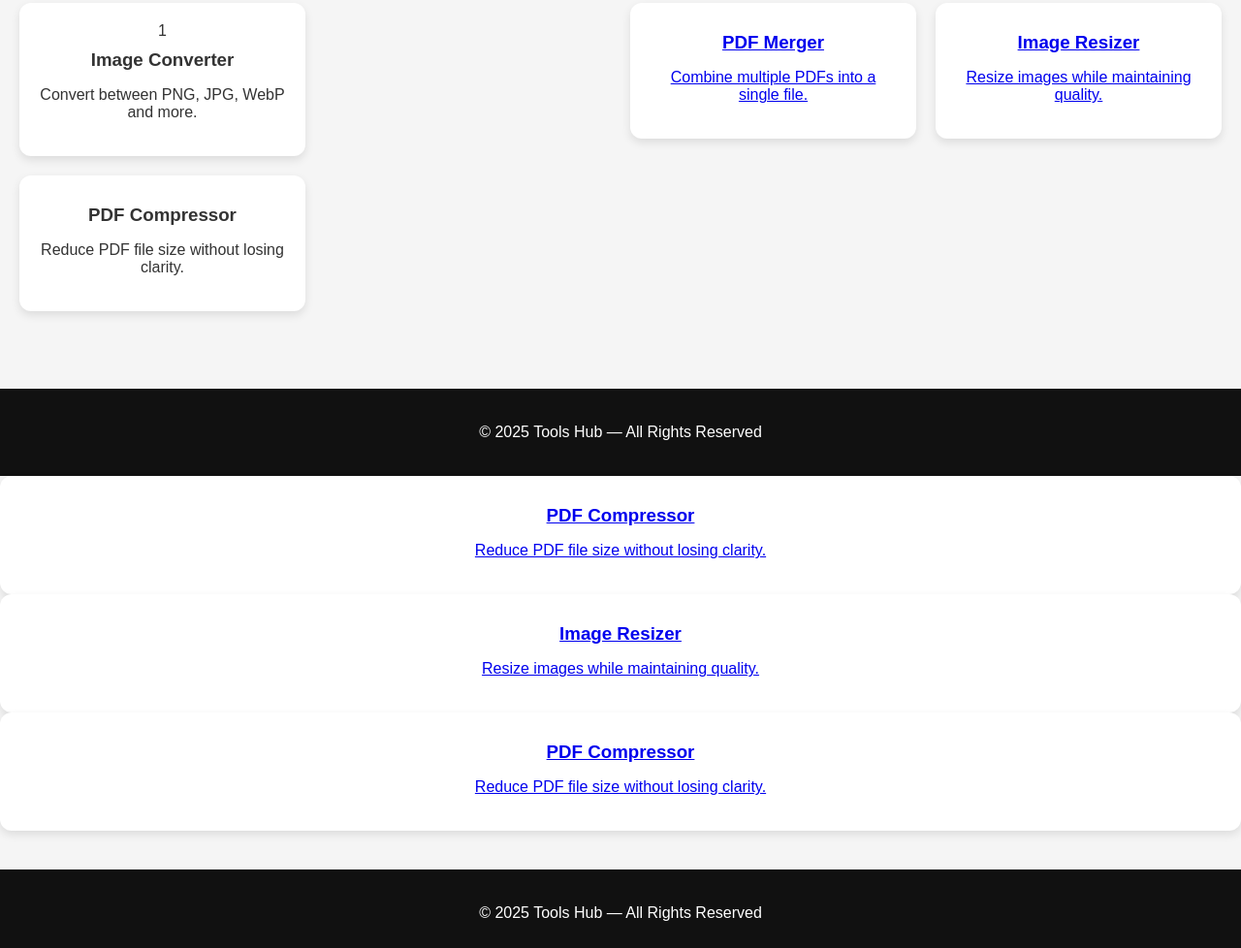
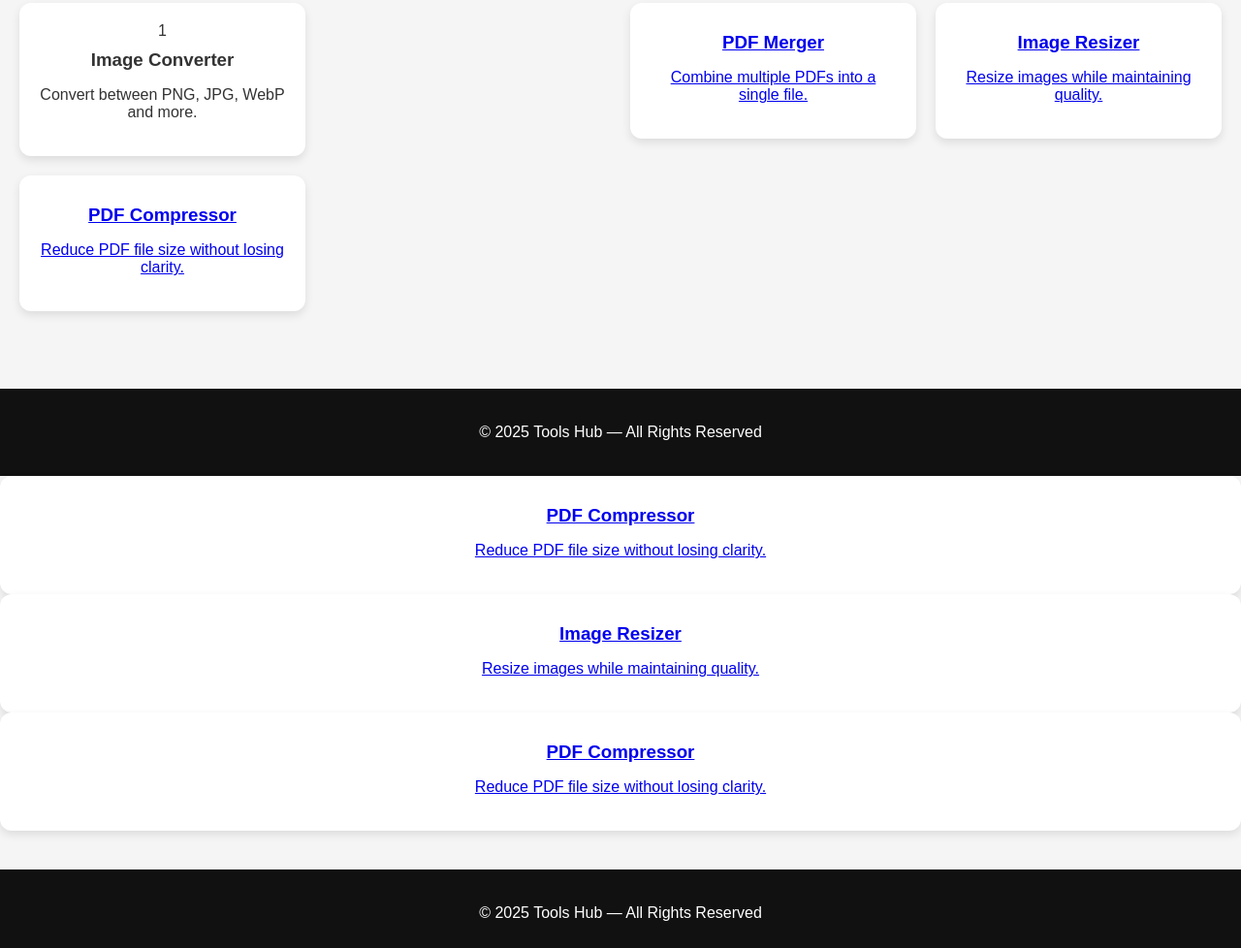
Before and after one commit to ia7122273-ai/tool, a plain HTML site: page index.html in a window 1280 px wide. Shown: the part 778-1756 px from the top of the page at 97% size. Drawn offline with Linux system fonts and the light colour scheme.

Commit message:
Update index.html

```diff
--- a/index.html
+++ b/index.html
@@ -176,11 +176,14 @@
 </a>
 
 
-    <div class="tool-card">
-      <h3>PDF Compressor</h3>
-      <p>Reduce PDF file size without losing clarity.</p>
-    </div>
-  </section>
+    <a href="pdf" class="tool-link">
+  <div class="tool-card">
+    <h3>PDF Compressor</h3>
+    <p>Reduce PDF file size without losing clarity.</p>
+  </div>
+</a>
+</section>
+
 
   <footer>
     <p>© 2025 Tools Hub — All Rights Reserved</p>
```
